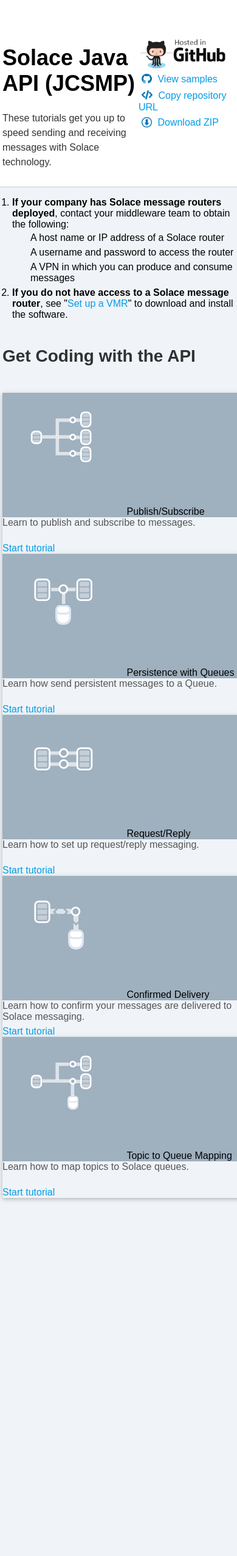
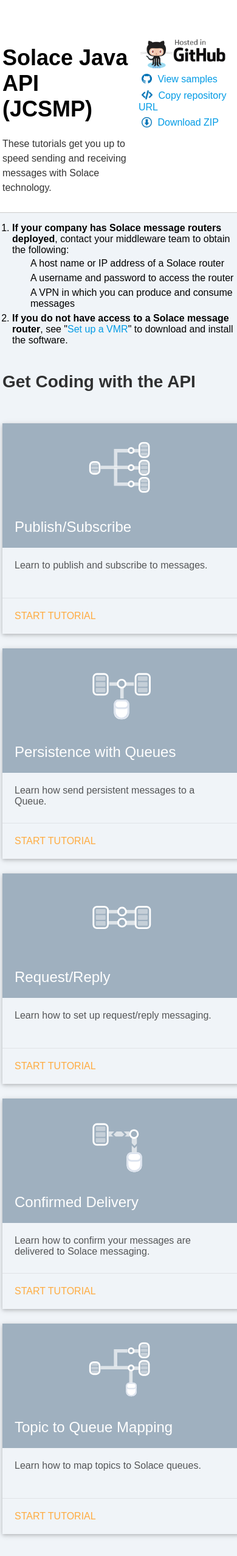
Before and after one commit to SolaceSamples/solace-samples-java-jcsmp, a Jekyll site: the page built from docs/index.html, in a window 390 px wide. Shown: the whole page at 61% size. Built offline with Jekyll 4.4.1, drawn with Linux system fonts in a browser that asks for light colours; comment, search, counter and statistics services are not loaded; before the commit the page ends 1984 px from its top, so only the background shows below that.

Commit message:
Fix logo for HTTPS. Fix cards for small screens (#27)
* Change solace cloud links to use the protocol of the site they're on
* Change CSS files that referenced HTTP links
* Fixed logo loading over HTTPS. Fixed cards when screen width is less than 993px.

```diff
--- a/docs/_includes/solace-cloud-header-base.html
+++ b/docs/_includes/solace-cloud-header-base.html
@@ -6,7 +6,7 @@
 
             <div class='container av-logo-container'>
                 <div class='inner-container'>
-                    <span class='logo'><a href='http://cloud.solace.com/'><img height='100' width='300' src='http://cloud.solace.com/wp-content/uploads/2017/10/solace-cloud-with-icon_padding-top_new-2-300x71.png' alt='Solace Cloud' /></a></span>
+                    <span class='logo'><a href='http://cloud.solace.com/'><img height='100' width='300' src='//cloud.solace.com/wp-content/uploads/2017/10/solace-cloud-with-icon_padding-top_new-2-300x71.png' alt='Solace Cloud' /></a></span>
                     <nav class='main_menu' data-selectname='Select a page'  role="navigation" itemscope="itemscope" itemtype="https://schema.org/SiteNavigationElement" >
                         <div class="list-wrapper avia-menu av-main-nav-wrap">
                             <ul id="avia-menu" class="menu av-main-nav"><li id="menu-item-359" class="menu-item menu-item-type-post_type menu-item-object-page menu-item-top-level menu-item-top-level-1"><a href="http://cloud.solace.com/features/" itemprop="url">
--- a/docs/css/solace-common.css
+++ b/docs/css/solace-common.css
@@ -73,7 +73,7 @@
 .index .title .left {
     width: 100%;
     position: relative;
-    padding-right: 180px;
+    padding-right: 190px;
 }
 
 .index .title .col .github {
@@ -217,13 +217,9 @@
     border-left: 1px solid #CCC;
 }
 
-.tutorials.setup .card-image img {
-    height: 200px;
-    padding-bottom: 50px;
-}
-
 .tutorials.learn .card-image {
     background: #9FB0BF;
+    position: relative
 }
 
 .tutorials .tutorial-description {
@@ -232,26 +228,32 @@
 }
 
 .tutorials.learn .card-image img {
-    width: 200px !important;
     height: 200px;
     margin: auto;
     padding-bottom: 60px;
+    width: 100%
 }
 
 .tutorials .card {
     position: relative;
+    margin: 0.5rem 0 1rem 0;
 }
 
 .tutorials .card:hover {
-			bottom: 3px;
-			box-shadow: 0 4px 8px 0 rgba(0, 0, 0, 0.4);
-
+    bottom: 3px;
+    box-shadow: 0 4px 8px 0 rgba(0, 0, 0, 0.4);
 }
 
 
-.tutorials .card-title {
+.tutorials .card .card-title {
     font-weight: 500 !important;
     z-index: 2;
+    color: #fff;
+    position: absolute;
+    bottom: 0;
+    left: 0;
+    padding: 20px;
+    font-size: 24px;
 }
 
 .tutorials .card > a {
@@ -261,6 +263,29 @@
     right: 0;
     left: 0;
     z-index: 1000;
+}
+
+.tutorials .card .card-content {
+    padding: 20px;
+    border-radius: 0 0 2px 2px
+}
+
+.tutorials .card .card-action {
+    position: relative;
+    background-color: inherit;
+    border-top: 1px solid rgba(160,160,160,0.2);
+    padding: 20px
+}
+
+.tutorials .card .card-action a:not(.btn):not(.btn-large):not(.btn-floating) {
+    color: #ffab40;
+    margin-right: 20px;
+    transition: color .3s ease;
+    text-transform: uppercase
+}
+
+.tutorials .card .card-action a:not(.btn):not(.btn-large):not(.btn-floating):hover {
+    color: #ffd8a6
 }
 
 /*******************************************************************************
```
